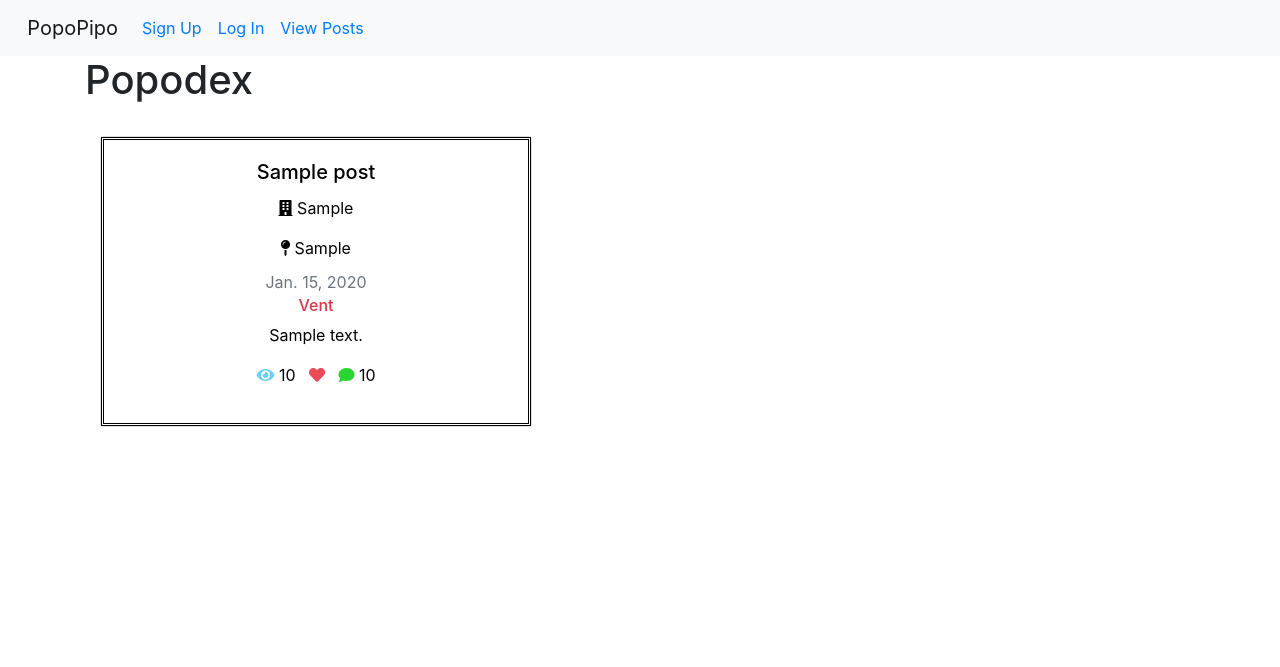
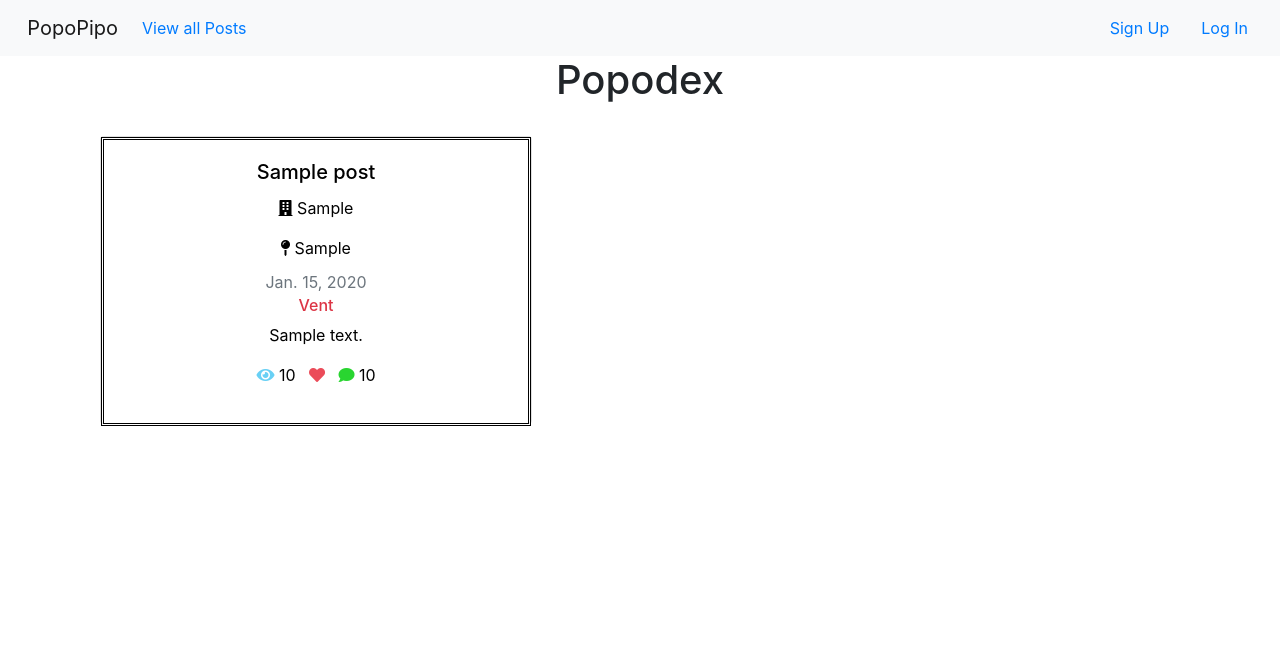
Before and after one commit to robified/mi_popopipo, a Django app: page /vent/ in a window 1280 px wide. Shown: the top 667 px of the page. Run offline with Django 3.2, Linux system fonts and the light colour scheme; tables that the repository leaves empty hold one stand-in row (values such as "Sample post"); some libraries are stand-ins or nearby versions.

Commit message:
Fixed logic for comments to allow for posting. Rearrange SignUp and LogIn link in NavBar. Center home.html text. Add 'no popo here' logic to index.html. Add 'no popo vent/info/help' logic to respective .html files. Add ERD Model and Wireframes.

```diff
--- a/main_app/static/css/style.css
+++ b/main_app/static/css/style.css
@@ -8,20 +8,16 @@ a:hover {
     text-decoration: none;
     color: inherit;
 }
-
 #index-card {
     text-align-last: center;
     border: 3px double black;
 }
-
 #index-card:hover {
     box-shadow: 8px 8px 8px 5px #888888;
 }
-
 .info {
   right: 125px;
 }
-
 .user_card {
   height: 400px;
   width: 350px;
@@ -37,5 +33,10 @@ a:hover {
   -webkit-box-shadow: 0 4px 8px 0 rgba(0, 0, 0, 0.2), 0 6px 20px 0 rgba(0, 0, 0, 0.19);
   -moz-box-shadow: 0 4px 8px 0 rgba(0, 0, 0, 0.2), 0 6px 20px 0 rgba(0, 0, 0, 0.19);
   border-radius: 5px;
-
 }
+#id_body {
+    height: 160px;
+}
+.card {
+    height: 18rem;
+}
--- a/main_app/templates/base.html
+++ b/main_app/templates/base.html
@@ -29,7 +29,7 @@
       <li>
         <a href="{% url 'index' %}" class="nav-link text-primary">View all Posts</a>
       </li>
-            <li class="nav-item dropdown">
+      <li class="nav-item dropdown">
         <a class="nav-link dropdown-toggle text-primary" href="#" id="navbarDropdown" role="button" data-toggle="dropdown" aria-haspopup="true" aria-expanded="false">
           Categories
         </a>
@@ -46,9 +46,13 @@
     </form>
     <a href="{% url 'logout' %}" class="nav-link">Log Out</a>
       {% else %}
-        <a href="{% url 'signup' %}" class="nav-link text-primary">Sign Up</a>
-        <a href="{% url 'login' %}" class="nav-link text-primary">Log In</a>
-        <a href="{% url 'index' %}" class="nav-link text-primary">View Posts</a>
+      <li>
+        <a href="{% url 'index' %}" class="nav-link text-primary">View all Posts</a>
+      </li>
+    </ul>
+
+    <a href="{% url 'signup' %}" class="nav-link text-primary">Sign Up</a>
+    <a href="{% url 'login' %}" class="nav-link text-primary">Log In</a>
       {% endif %}
   </div>
 </nav>
--- a/main_app/templates/category/vent.html
+++ b/main_app/templates/category/vent.html
@@ -1,8 +1,11 @@
 {% extends 'base.html' %}
 {% block content %}
 
-<h1>Popodex</h1><br>
-  <div class="container-fluid">
+<h1 class="text-center">Popodex</h1><br>
+{% if posts|length == 0 %}
+    <h3 class="text-center">No popo vent here!</h3>
+{% else %}
+<div class="container-fluid">
     <div class="row">
         {% for single_post in posts%}
           <div class="col-sm-6">
@@ -32,4 +35,5 @@
         {% endfor %}
     </div>
   </div>
+  {% endif %}
 {% endblock %}
--- a/main_app/templates/home.html
+++ b/main_app/templates/home.html
@@ -1,5 +1,5 @@
 {% extends 'base.html' %}
 
-<h1 class="display-1">Popo Pipo</h1>
+<h1 class="display-1 card-title text-center">Popo Pipo</h1>
 
 {% endblock %}
--- a/main_app/templates/main_app/comment_form.html
+++ b/main_app/templates/main_app/comment_form.html
@@ -1,6 +1,12 @@
 {% extends 'base.html' %}
+
 {% block content %}
+
+{% if object %}
+<h3 class="text-center display-3">Edit Comment</h3>
+{% else %}
 <h3 class="text-center display-3">New Comment</h3>
+{% endif %}
   <form id="newPost" action="" method="post">
   <i class="fa fa-question-circle" aria-hidden="true"></i>
     {% csrf_token %}
--- a/main_app/templates/main_app/post_form.html
+++ b/main_app/templates/main_app/post_form.html
@@ -2,7 +2,7 @@
 
 {% block content %}
   <div class="text-center">
-  <h3 class="text-center display-3">New Post</h3>
+  <h3 class="text-center display-4">New Post</h3>
   <a class="pull-right" onclick="info()" style="color: rgb(104, 208, 245)"><i class="fa fa-question-circle" aria-hidden="true"></i></a>
   </div>
 
```
Also changed, not shown: main_app/templates/blog/index.html (+8 -2 lines), main_app/templates/category/help.html (+7 -2 lines), main_app/templates/category/info.html (+6 -2 lines), README.md, 5 other files.
